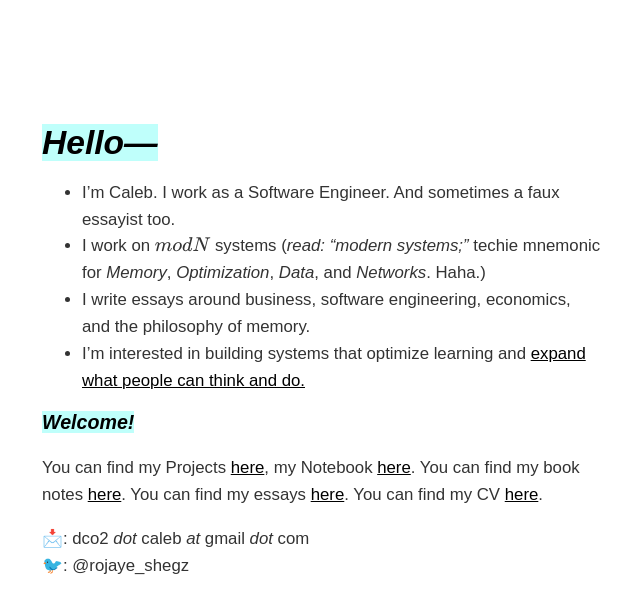
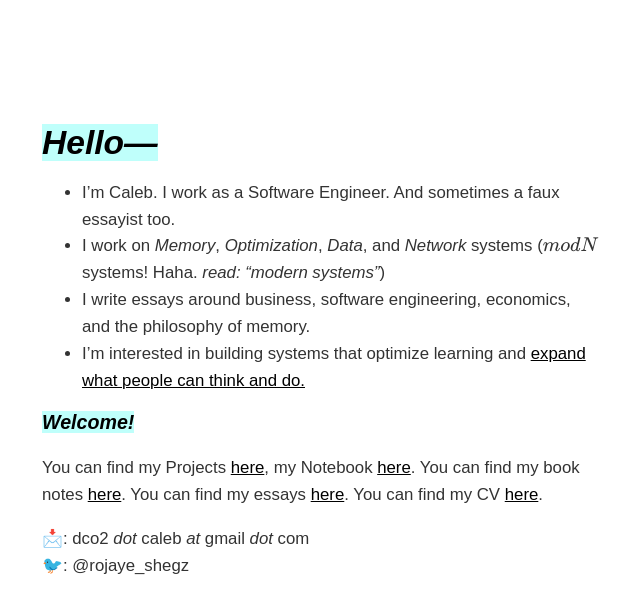
Before and after one commit to dCO2/rococo, a Jekyll site: the page built from index.md, in a window 1280 px wide. Shown: the top 614 px of the page, without its empty margins (334-974 px from the left). Built offline with Jekyll 4.4.1, drawn with Linux system fonts in a browser that asks for light colours; some web fonts are replaced; formulas are drawn with MathJax 3.

Commit message:
Update index.md

```diff
--- a/index.md
+++ b/index.md
@@ -9,7 +9,7 @@ title: Home
 <h1 style="background-color: #00ffef40;display: inline;"><em>Hello—</em></h1>
 
 - I'm Caleb. I work as a Software Engineer. And sometimes a faux essayist too.
-- I work on \\(modN\\) systems (_read: "modern systems;"_ techie mnemonic for _Memory_, _Optimization_, _Data_, and _Networks_. Haha.)
+- I work on _Memory_, _Optimization_, _Data_, and _Network_ systems (\\(modN\\) systems! Haha. _read: "modern systems"_)
 - I write essays around business, software engineering, economics, and the philosophy of memory.
 - I'm interested in building systems that optimize learning and [expand what people can think and do.](https://andymatuschak.org/)
 
```
